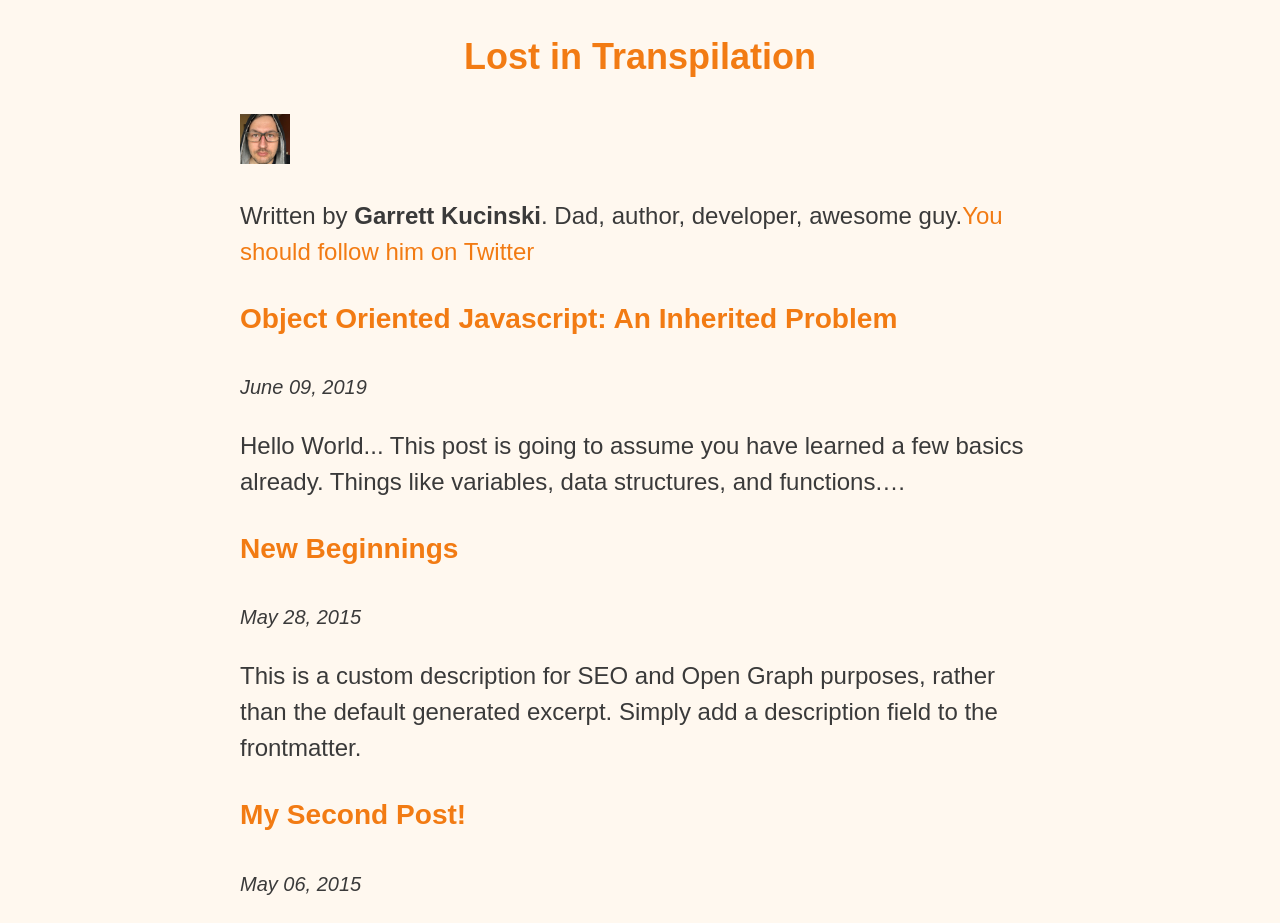
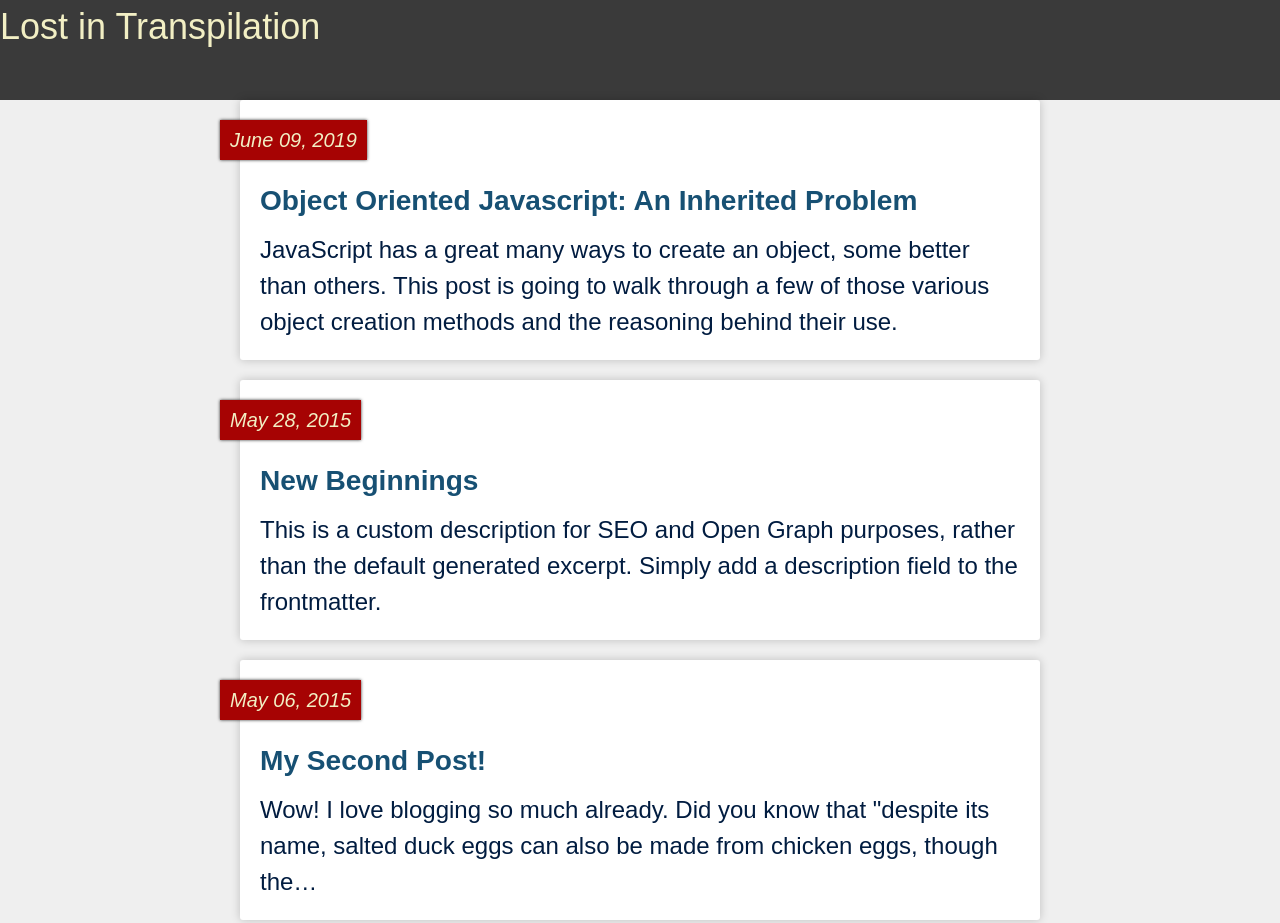
Before and after one commit to GarrettKucinski/lost-in-transpilation, a Gatsby site: page / in a window 1280 px wide. Shown: the top 923 px of the page. Built offline with nearby package versions, Linux system fonts and the light colour scheme; Gatsby itself is replaced by a stand-in of ours; a web font is replaced by a local one.

Commit message:
update styling, edit blog post

```diff
--- a/content/blog/object-oriented-js/index.md
+++ b/content/blog/object-oriented-js/index.md
@@ -1,11 +1,12 @@
 ---
 title: "Object Oriented Javascript: An Inherited Problem"
 date: "2019-06-09"
+description: "JavaScript has a great many ways to create an object, some better than others. This post is going to walk through a few of those various object creation methods and the reasoning behind their use."
 ---
 
 ## Hello World...
 
-This post is going to assume you have learned a few basics already. Things like variables, data structures, and functions. And inevitably you have come across the subject of inheritance.
+I'm going to assume you have learned a some of the JavaScript basics already. Things like variables, data structures, and functions. In your travels, inevitably you will have come across the subject of inheritance.
 
 A quick Google search later and you’re up to your IDE in a whole host of articles that teach you how to do inheritance in JavaScript.
 
@@ -45,12 +46,8 @@ leopard.makeSound(); // ROAR!
 
 Except it’s not.
 
-What you see above is a hacky workaround and a leaky abstraction at best, both meant to *simulate classical inheritance patterns*.
+The above is sort of a hacky workaround and a leaky abstraction at best, both meant to *simulate classical inheritance patterns*.
 
-Does it make use of the prototype? Sure it does… it sets the prototype, and will do what’s it’s meant to. But it’s hardly the best or most efficient way and is not idiomatic JavaScript.
-
-A lot of developers coming to JavaScript from other languages are incensed that this little upstart language dares to buck the tried and true tradition of classical inheritance models. As such, things like the above get jammed into the spec whether they make sense or not.
+While it make use of the prototype and will do the thing it's meant to do, it’s hardly the best or most efficient way and is not actually idiomatic JavaScript.
 
 ## A more desirable Object…
-
-A lot of developers coming to JavaScript from other languages are incensed that this little upstart language dares to buck the tried and true tradition of classical inheritance models. As such, things like the above get jammed into the spec whether they make sense or not.
--- a/src/components/layout.js
+++ b/src/components/layout.js
@@ -7,22 +7,38 @@ const theme = {
   blue: '#011C40',
   altBlue: '#175073',
   paper: '#fff8ef',
-  cream: '#F2EFC4',
-  yellow: '#F27B13',
+  lightFlamingo: '#fdf0f0',
+  flamingo: '#f7dfdf',
+  lemon: '#F2EFC4',
+  orange: '#F27B13',
+  jsYellow: '#FFEB3B',
   red: '#A60303',
-  textGray: '#3a3a3a'
+  textGray: '#3a3a3a',
+  borderGray: '#cccccc'
 }
 
 const GlobalStyle = createGlobalStyle`
+
+  * {
+    box-sizing: border-box;
+  }
+
   body {
     font-family: yrsa, sans-serif;
     font-size: 1.5rem;
     line-height: 1.5;
-    color: ${p => p.theme.textGray};
-    background: ${p => p.theme.paper};
+    color: ${p => p.theme.blue};
+    background: #efefef;
+    margin: 0;
+    padding: 0;
+  }
+
+  h1, h2, h3, h4, h5, h6 {
+    margin: 0;
   }
 
   h1,h2,h3 {
+    color: ${p => p.theme.blue};
     font-family: bree, sans-serif;
   }
 
@@ -31,7 +47,7 @@ const GlobalStyle = createGlobalStyle`
   }
 
   a {
-    color: ${p => p.theme.yellow};
+    color: ${p => p.theme.altBlue};
     text-decoration: none;
   }
 
@@ -40,9 +56,9 @@ const GlobalStyle = createGlobalStyle`
     margin: 40px 0;
     padding: 0 40px;
     font-style: italic;
-    color: #3c3c3c;
-    border-top: 1px solid #ccc;
-    border-bottom: 1px solid #ccc;
+    color: ${p => p.theme.altBlue};
+    border-top: 1px solid ${p => p.theme.red};
+    border-bottom: 1px solid ${p => p.theme.red};
     font-family: basic-sans, sans-serif;
   }
 `
@@ -58,10 +74,16 @@ const ContentSection = styled.main`
 `
 
 const HeaderWrapper = styled.hgroup`
+  min-height: 100px;
+  background: ${p => p.theme.textGray};
+
   .header {
     &--title {
-      font-family: sans-serif;
-      text-align: center;
+      font-family: basic-sans, sans-serif;
+      font-weight: 300;
+      a {
+        color: ${p => p.theme.lemon};
+      }
     }
   }
 `
--- a/src/pages/index.js
+++ b/src/pages/index.js
@@ -6,8 +6,32 @@ import Bio from '../components/bio'
 import Layout from '../components/layout'
 import Seo from '../components/seo'
 
+const ExcerptCard = styled.article`
+  background: #fff;
+  box-shadow: 0px 0px 10px rgba(3, 3, 3, 0.2);
+  padding: 60px 20px 20px;
+  margin-bottom: 20px;
+  border-radius: 3px;
+  position: relative;
+
+  p {
+    margin: 0;
+  }
+`
+
+const ExcerptTitle = styled.h3`
+  margin: 20px 0 10px;
+`
+
 const ExcerptDate = styled.small`
   font-style: italic;
+  position: absolute;
+  left: -20px;
+  top: 20px;
+  box-shadow: 0px 0px 3px 0px rgba(3, 3, 3, 0.8);
+  padding: 5px 10px;
+  background: ${p => p.theme.red};
+  color: ${p => p.theme.lemon};
 `
 
 export const pageQuery = graphql`
@@ -42,23 +66,23 @@ const BlogIndex = ({ data: { allMarkdownRemark, site } }) => {
   return (
     <Layout title={siteTitle}>
       <Seo title='All posts' />
-      <Bio />
+      {/* <Bio /> */}
       {posts.map(({ node }) => {
         const title = node.frontmatter.title || node.fields.slug
         return (
-          <div key={node.fields.slug}>
-            <h3>
+          <ExcerptCard className="excerpt__card" key={node.fields.slug}>
+            <ExcerptTitle>
               <Link to={node.fields.slug}>
                 {title}
               </Link>
-            </h3>
+            </ExcerptTitle>
             <ExcerptDate>{node.frontmatter.date}</ExcerptDate>
             <p
               dangerouslySetInnerHTML={{
                 __html: node.frontmatter.description || node.excerpt
               }}
             />
-          </div>
+          </ExcerptCard>
         )
       })}
     </Layout>
```
